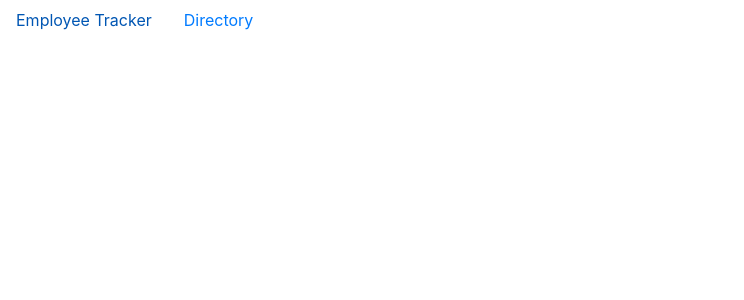
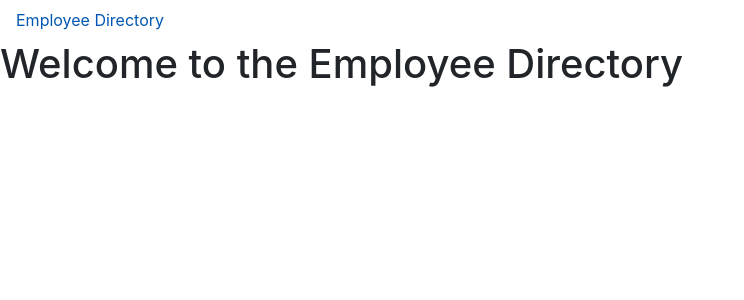
Before and after one commit to SamSherrill/19th-homework, a React (Create React App) app: page / in a window 1280 px wide. Shown: the top 300 px of the page, without its empty margins (0-744 px from the left). Built offline with nearby package versions, Linux system fonts and the light colour scheme.

Commit message:
navbar and pseudocode simplified. EmloyeeDirectory container setup with simple h1 displaying

```diff
--- a/src/App.js
+++ b/src/App.js
@@ -1,20 +1,18 @@
 import React from 'react';
 import { BrowserRouter as Router, Route } from "react-router-dom";
 import NavBar from './components/NavBar';
+import EmployeeDirectory from "./containers/EmployeeDirectory";
 
     // Will need:
     // Router
     // NavBar
-    // Route for home "/"
-    // route for the directory
-    // though those are basically the same 2 things, right?
+    // Route for home "/", whic will be the directory
 
 function App() {
   return (
     <Router>
       <NavBar />
-      {/* <Route exact path="/" component={Home} /> */}
-      {/* <Route exact path="/directory" component={EmployeeDirectory} /> */}
+      <Route exact path="/" component={EmployeeDirectory} />
     </Router>
   );
 }
--- a/src/components/NavBar.jsx
+++ b/src/components/NavBar.jsx
@@ -4,10 +4,7 @@ const NavBar = () => {
   return (
     <nav className="nav">
       <a className="nav-link active" href="/">
-        Employee Tracker
-      </a>
-      <a className="nav-link" href="/directory">
-        Directory
+        Employee Directory
       </a>
     </nav>
   );
--- /dev/null
+++ b/src/containers/EmployeeDirectory.jsx
@@ -0,0 +1,15 @@
+import React, { Component } from "react";
+import axios from "axios";
+
+class EmployeeDirectory extends Component {
+    render() {
+        return (
+            <>
+                <h1>Welcome to the Employee Directory</h1>
+
+            </>
+        );
+    }
+}
+
+export default EmployeeDirectory;
```
